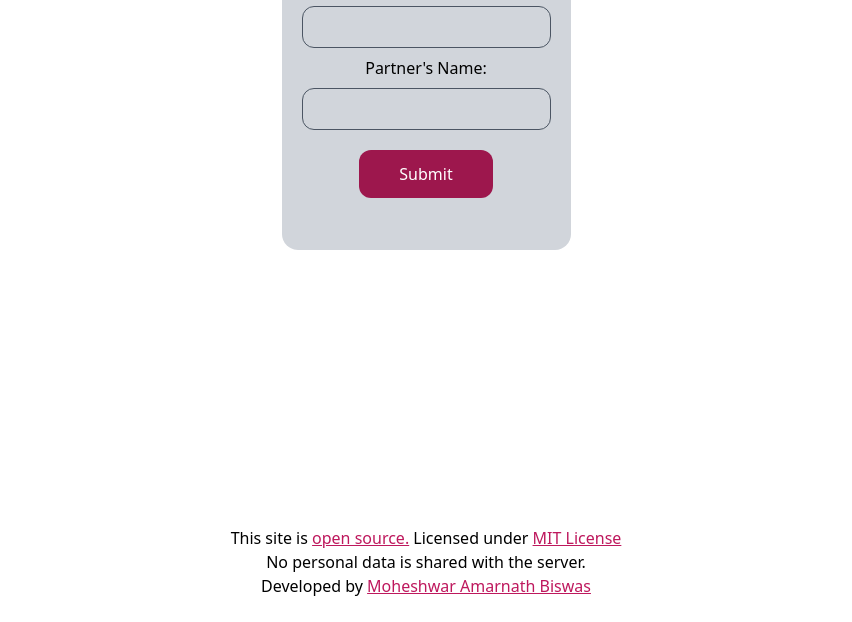
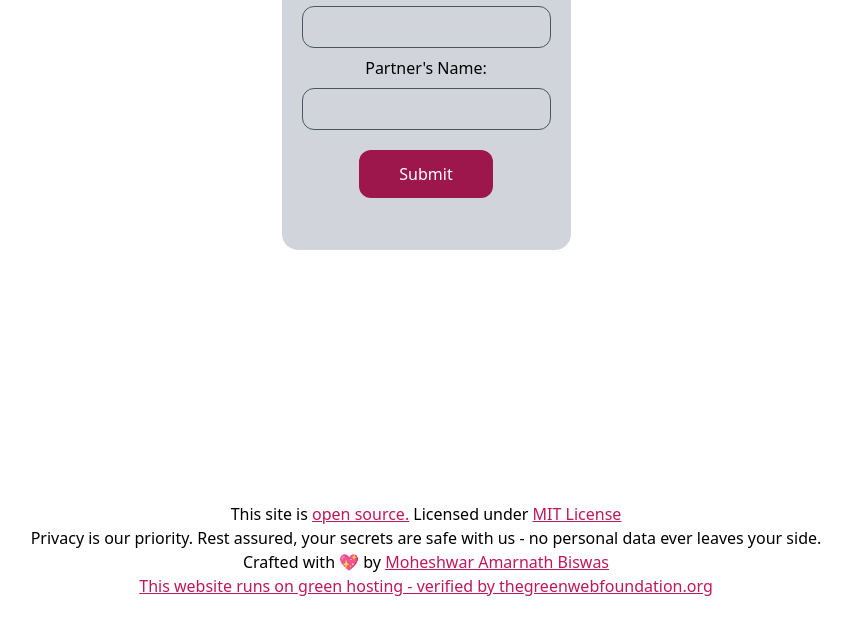
Before and after one commit to fluentmoheshwar/loveCalculator.js, a website built with Vite: page index.html in a window 1280 px wide. Shown: the part 178-800 px from the top of the page, without its empty margins (214-1066 px from the left). Built offline with nearby package versions, Linux system fonts and the light colour scheme.

Commit message:
updated footer

```diff
--- a/index.html
+++ b/index.html
@@ -1,17 +1,15 @@
-<!DOCTYPE html>
+<!doctype html>
 <html lang="en">
   <head>
     <meta charset="UTF-8" />
     <meta name="viewport" content="width=device-width, initial-scale=1.0" />
     <title>loveCalculator.js</title>
-    <link rel="shortcut icon" href="favicon.svg">
+    <link rel="shortcut icon" href="favicon.svg" />
   </head>
   <body
     class="dark:bg-slate-800 h-screen flex items-center justify-center dark:text-white text-center flex-col"
   >
-    <div
-      class="mx-auto mt-[5rem] p-5 bg-gray-300 dark:bg-black rounded-2xl"
-    >
+    <div class="mx-auto mt-[5rem] p-5 bg-gray-300 dark:bg-black rounded-2xl">
       <h1 class="my-3 text-xl">loveCalculator.js</h1>
       <form id="inputForm">
         <label for="yourName">Your Name:</label> <br />
@@ -28,7 +26,10 @@
           class="bg-transparent border border-gray-600 p-2 my-2 rounded-xl text-center"
         />
         <br />
-        <button type="submit" class="my-3 bg-pink-800 text-white px-10 py-3 rounded-xl">
+        <button
+          type="submit"
+          class="my-3 bg-pink-800 text-white px-10 py-3 rounded-xl"
+        >
           Submit
         </button>
       </form>
@@ -38,14 +39,34 @@
     <div class="flex-grow"></div>
     <footer class="mb-6">
         <p>
-        This site is <a href="https://github.com/fluentmoheshwar/loveCalculator.js">open source.</a> Licensed under
+          This site is
+          <a href="https://github.com/fluentmoheshwar/loveCalculator.js"
+            >open source.</a
+          >
+          Licensed under
           <a
             href="https://github.com/fluentmoheshwar/loveCalculator.js/blob/main/LICENSE/"
             >MIT License</a
           >
         </p>
-      <p>No personal data is shared with the server.</p>
-      <p>Developed by <a href="https://fluentmoheshwar.pages.dev">Moheshwar Amarnath Biswas</a></p>
+        <p>
+          Privacy is our priority. Rest assured, your secrets are safe with us -
+          no personal data ever leaves your side.
+        </p>
+        <p>
+          Crafted with 💖 by
+          <a href="https://fluentmoheshwar.pages.dev" target="_blank"
+            >Moheshwar Amarnath Biswas</a
+          >
+        </p>
+        <p>
+          <a
+        href="https://www.thegreenwebfoundation.org/green-web-check/?url=https%3A%2F%2Flovecalculatorjs.pages.dev%2F"
+        target="_blank"
+      >
+        This website runs on green hosting - verified by thegreenwebfoundation.org
+      </a>
+        </p>
     </footer>
     <script type="module" src="./src/js/main.js"></script>
   </body>
```
Lines whose indentation alone changed are shown as unchanged.
